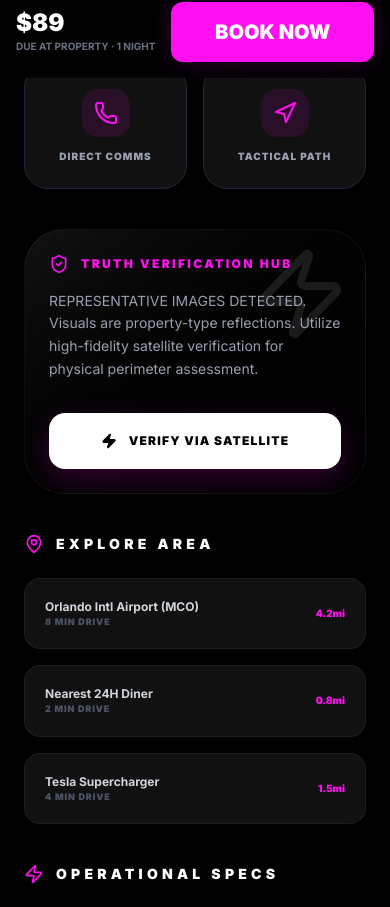
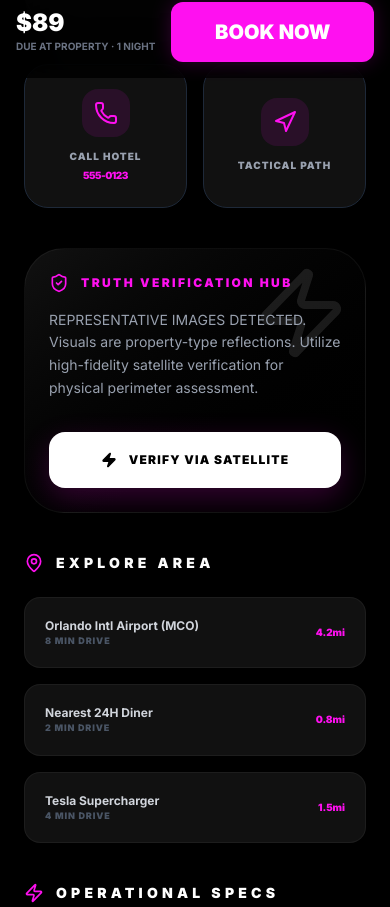
Before and after one commit to Jameljohnson19b/gosleepy, a Next.js app: page /hotel/1 in a window 390 px wide. Shown: the part 766-1673 px from the top of the page. Built offline with nearby package versions, Linux system fonts and the light colour scheme.

Commit message:
UI Fix: Restored 'Call Hotel' label and added visible phone number to property details.

```diff
--- a/src/app/hotel/[id]/page.tsx
+++ b/src/app/hotel/[id]/page.tsx
@@ -158,7 +158,8 @@ export default function HotelDetailsPage() {
                         <div className="w-12 h-12 rounded-2xl bg-[#ff10f0]/10 flex items-center justify-center mb-3 group-hover:bg-[#ff10f0]/20 transition-colors">
                             <Phone className="w-6 h-6 text-[#ff10f0]" />
                         </div>
-                        <span className="text-[10px] font-black uppercase tracking-widest text-gray-400">Direct Comms</span>
+                        <span className="text-[10px] font-black uppercase tracking-widest text-gray-400">Call Hotel</span>
+                        <span className="text-[10px] font-black text-[#ff10f0] mt-1 tracking-tighter">{offer.hotelPhone || 'Direct Line'}</span>
                     </a>
                     <a href={`https://maps.apple.com/?q=${offer.address}`} className="group flex flex-col items-center justify-center p-6 bg-[#111] rounded-3xl border border-gray-800 hover:border-[#ff10f0]/50 active:scale-95 transition-all">
                         <div className="w-12 h-12 rounded-2xl bg-[#ff10f0]/10 flex items-center justify-center mb-3 group-hover:bg-[#ff10f0]/20 transition-colors">
```
